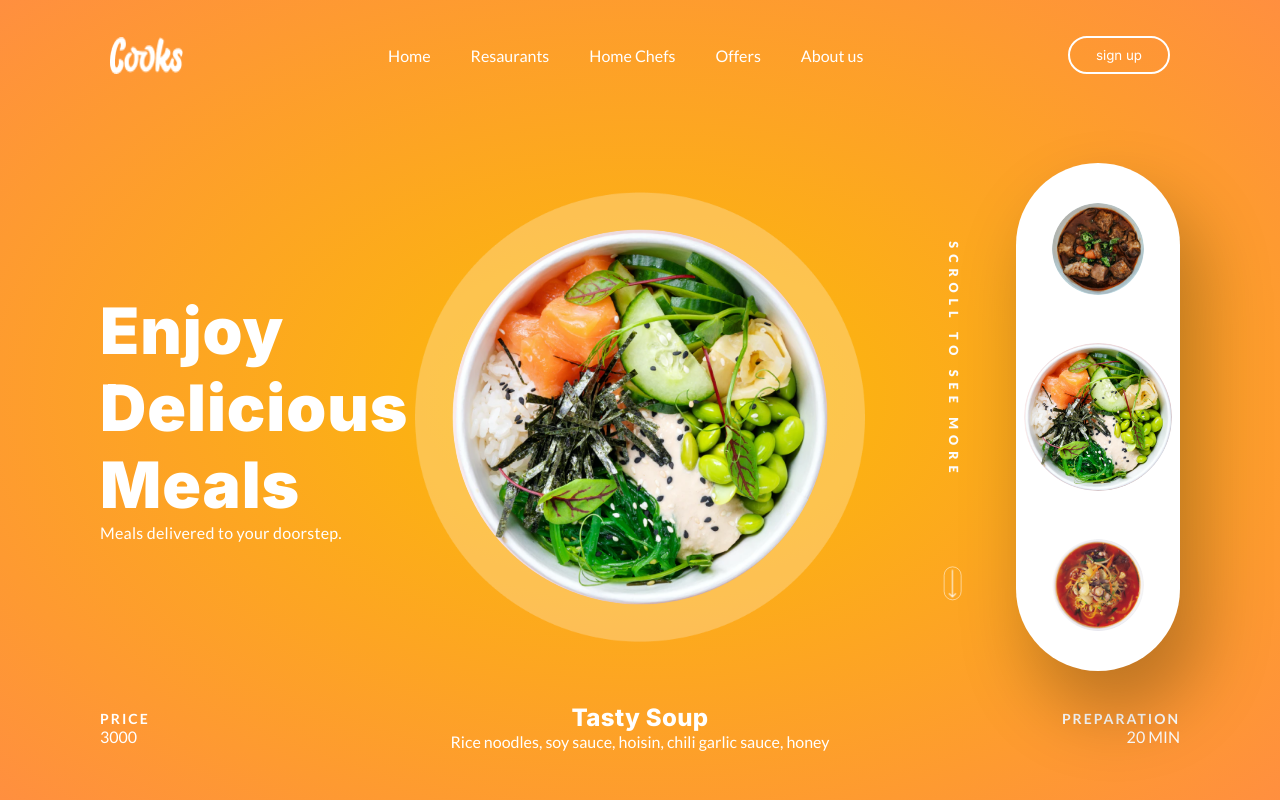
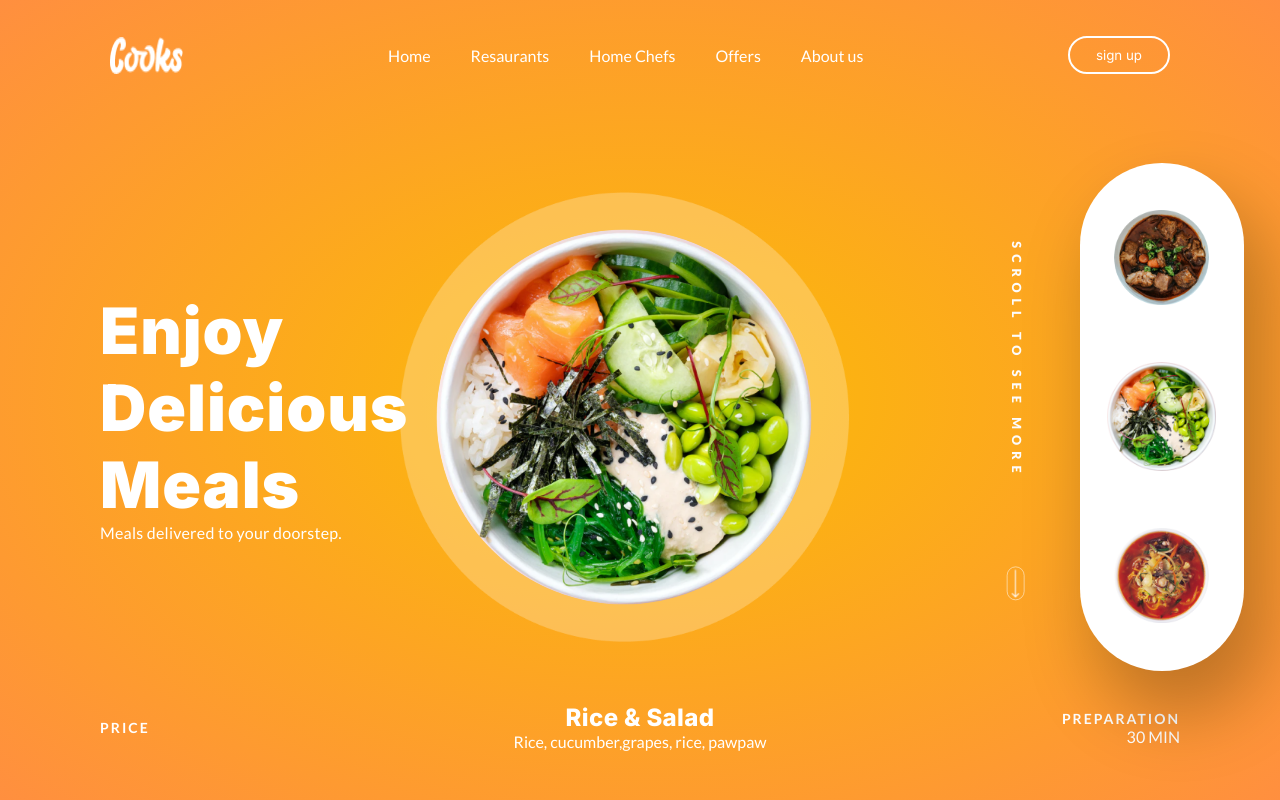
Before and after one commit to Alexkings47/Bezao-challenge, a React (Create React App) app: page / in a window 1280 px wide. Built offline with nearby package versions, Linux system fonts and the light colour scheme.

Commit message:
added swiper function

```diff
--- a/package.json
+++ b/package.json
@@ -3,14 +3,17 @@
   "version": "0.1.0",
   "private": true,
   "dependencies": {
+    "@brainhubeu/react-carousel": "^2.0.4",
     "@testing-library/jest-dom": "^5.16.5",
     "@testing-library/react": "^13.3.0",
     "@testing-library/user-event": "^13.5.0",
     "react": "^18.2.0",
     "react-dom": "^18.2.0",
     "react-icons": "^4.4.0",
+    "react-responsive-carousel": "^3.2.23",
     "react-scripts": "5.0.1",
     "styled-components": "^5.3.5",
+    "swiper": "^8.3.2",
     "web-vitals": "^2.1.4"
   },
   "scripts": {
--- a/src/components/Data.js
+++ b/src/components/Data.js
@@ -1,23 +1,24 @@
 export const Data = [
   {
     imgUrl: "dish1.png",
-    price: 3000,
-    ingredients: "Rice noodles, soy sauce, hoisin, chili garlic sauce, honey",
-    time: "20 MIN",
-    title: "Tasty Soup"
+    price: 6000,
+    ingredients: "Goat meat, okra, carrot, vegetables, chili garlic sauce",
+    time: "25 MIN",
+    title: "Goat meat soup",
   },
   {
     imgUrl: "dish2.png",
-    price: 3000,
-    ingredients: "Rice noodles, soy sauce, hoisin, chili garlic sauce, honey",
-    time: "20 MIN",
-    title: "Tasty Soup"
+    price: 4500,
+    ingredients: "Rice, cucumber,grapes, rice, pawpaw",
+    time: "30 MIN",
+    title: "Rice &  Salad",
   },
   {
     imgUrl: "dish3.png",
     price: 3000,
     ingredients: "Rice noodles, soy sauce, hoisin, chili garlic sauce, honey",
     time: "20 MIN",
-    title: "Tasty Soup"
+    title: "TastGoat meat soupy Soup",
   },
+
 ];
--- a/src/components/elements/MealScroll.jsx
+++ b/src/components/elements/MealScroll.jsx
@@ -1,53 +1,130 @@
 import React from "react";
 import styled from "styled-components";
+import { Swiper, SwiperSlide } from "swiper/react";
+import "swiper/css/bundle";
+import { Autoplay } from "swiper";
+import {Data} from '../Data'
+import { useSwiperSlide, useSwiper } from "swiper/react";
 
-const MealScroll = ({ data }) => {
-  function handleScroll() {
-    console.log("Scrolled");
-  }
+const MealScroll = ({ data,activeMeal, setActiveMeal }) => {
+  const   swiperSlide = useSwiperSlide();
+  const swiper = useSwiper();
   return (
-    <StyledDiv onClick={handleScroll}>
+    <StyledDiv>
+      {/* label */}
+      <div className="meal-scroll-label">
+        <p>Scroll to see more</p>
+        <button className="nav-signup-btn" onClick={() => swiper.slideNext()}>
+          <img src={require("../../images/arrow.png")} alt="arrow" />
+        </button>
+      </div>
+      {/* scroll bar */}
+      <div className="swiper-div">
+        <Swiper
+          modules={[Autoplay]}
+          autoplay={{ delay: 3000, disableOnInteraction: false }}
+          spaceBetween={50}
+          slidesPerView={3}
+          direction={"vertical"}
+          initialSlide={0}
+          centeredSlides={true}
+          onSlideChange={() => setActiveMeal(Data[swiper?.activeIndex])}
+          onSwiper={ console.log()}
+          longSwipes={false}
+          loop={true}
+        >
+          {console.log(swiper?.activeIndex)}
           {data.map((item, index) => {
-        return index === 1 ? (
-          <img
-            className="active-image"
-            alt={item.ingredients}
-            src={require(`../../images/${item.imgUrl}`)}
-          />
-        ) : (
+            return (
+              <SwiperSlide key={index}>
                 <img
                   className="inactive-image"
-            alt={item.ingredients}
+                  alt={item.title}
                   src={require(`../../images/${item.imgUrl}`)}
                   key={index}
                 />
+              </SwiperSlide>
             );
           })}
+        </Swiper>
+      </div>
     </StyledDiv>
   );
 };
 
 export default MealScroll;
 const StyledDiv = styled.div`
+  position: relative;
+  display: flex;
+  justify-content: flex-end;
+  align-items: center;
+  /* width: 30%; */
+
+  .meal-scroll {
+    &-label {
+      display: flex;
+      justify-content: space-between;
+      align-items: center;
+      height: 100%;
+      margin-right: -7rem;
+      transform: rotate(90deg);
+
+      p {
+        font-weight: 800;
+        font-size: 12.6px;
+        line-height: 26px;
+        letter-spacing: 6px;
+        text-transform: uppercase;
+        color: #fcfcfc;
+        white-space: nowrap;
+        margin-right: 5rem;
+      }
+
+      button {
+        border-radius: 10px;
+        background: none;
+        padding: 2px 4px;
+        color: #ffffff;
+        border: 1px solid rgba(255, 255, 255, 0.5);
+        font-size: 24px;
+        margin-left: 1rem;
+        display: flex;
+        justify-content: center;
+        align-items: center;
+        transform: rotate(-90deg);
+      }
+    }
+  }
+
+  .swiper-div {
     width: 164px;
     height: 508px;
     background: #ffffff;
     box-shadow: 18px 39px 69px 4px rgba(0, 0, 0, 0.25);
     border-radius: 97px;
-  display: flex;
-  align-items: center;
-  justify-content: space-between;
-  flex-direction: column;
-  padding: 40px 36px;
+    padding: 40px 8px;
+  }
+  .swiper {
+    width: 100%;
+    height: 100%;
+  }
+  .swiper-slide {
+    width: 95px;
+    height: 95px;
+    margin: 0 auto;
+    /* border: 1px solid red; */
 
-  .inactive-image {
-    width: 92px;
-    height: 92px;
-    border-radius: 50%;
-  }
-  .active-image {
+    &-active {
       width: 148px;
       height: 148px;
+
+      /* border: 1px solid red; */
+    }
+  }
+  .inactive-image {
+    width: 100%;
+    height: 100%;
+    object-fit: contain;
     border-radius: 50%;
   }
 `;
--- a/src/components/sections/Meals.jsx
+++ b/src/components/sections/Meals.jsx
@@ -2,10 +2,10 @@ import React, { useState } from "react";
 import styled from "styled-components";
 import MealScroll from "../elements/MealScroll";
 import { Data } from "../Data";
-import { BsArrowRight } from "react-icons/bs";
 
 const Meals = () => {
-  const [activeMeal, setactiveMeal] = useState(Data);
+  const [meal] = useState(Data);
+  const [activeMeal, setActiveMeal] = useState(Data[1]);
 
   return (
     <StyledSection>
@@ -24,34 +24,26 @@ const Meals = () => {
             className="backdrop-img"
           />
           <img
-            src={require(`../../images/${activeMeal[1].imgUrl}`)}
+            src={require(`../../images/${meal[1].imgUrl}`)}
             className="meal-display"
             alt="meal"
           />
         </div>
-        <div className="meal-scroll">
-          {/* meal-scroll-label */}
-          <div className="meal-scroll-label">
-            <p>Scroll to see more</p>
-            <button className="nav-signup-btn" onClick={""}>
-              <img src={require("../../images/arrow.png")} alt="arrow" />
-            </button>
-          </div>
-          <MealScroll data={activeMeal} />
-        </div>
+
+        <MealScroll data={meal} setActiveMeal={setActiveMeal} />
       </div>
       <div className="meal-bottom">
         <div className="meal-price">
           <span className="meal-description">PRICE </span> <br />{" "}
-          <span>{activeMeal[1].price}</span>
+          <span>{activeMeal?.price}</span>
         </div>
         <div className="meal-details">
-          <span className="meal-title">{activeMeal[1].title} </span> <br />
-          <span>{activeMeal[1].ingredients}</span>
+          <span className="meal-title">{meal[1].title} </span> <br />
+          <span>{meal[1].ingredients}</span>
         </div>
         <div className="meal-time">
           <span className="meal-description">Preparation </span> <br />
-          <span>{activeMeal[1].time}</span>
+          <span>{meal[1].time}</span>
         </div>
       </div>
     </StyledSection>
@@ -65,6 +57,7 @@ const StyledSection = styled.section`
   flex-direction: column;
   /* align-items: center; */
   color: #ffffff;
+
 
   .meal-top,
   .meal-bottom {
@@ -115,47 +108,6 @@ const StyledSection = styled.section`
     }
   }
 
-  .meal-scroll {
-    position: relative;
-    display: flex;
-    justify-content: flex-end;
-    align-items: center;
-    width: 30%;
-
-    &-label {
-      display: flex;
-      justify-content: space-between;
-      align-items: center;
-      height: 100%;
-      margin-right: -7rem;
-      transform: rotate(90deg);
-
-      p {
-        font-weight: 800;
-        font-size: 12.6px;
-        line-height: 26px;
-        letter-spacing: 6px;
-        text-transform: uppercase;
-        color: #fcfcfc;
-        white-space: nowrap;
-        margin-right: 5rem;
-      }
-
-      button {
-        border-radius: 10px;
-        background: none;
-        padding: 2px 4px;
-        color: #ffffff;
-        border: 1px solid rgba(255, 255, 255, 0.5);
-        font-size: 24px;
-        margin-left: 1rem;
-        display: flex;
-        justify-content: center;
-        align-items: center;
-        transform: rotate(-90deg);
-      }
-    }
-  }
   .meal-time,
   .meal-price {
     width: 30%;
```
Also changed, not shown: 1 other file (tests, documents, lock files or other folders). Lines whose indentation alone changed are shown as unchanged.
